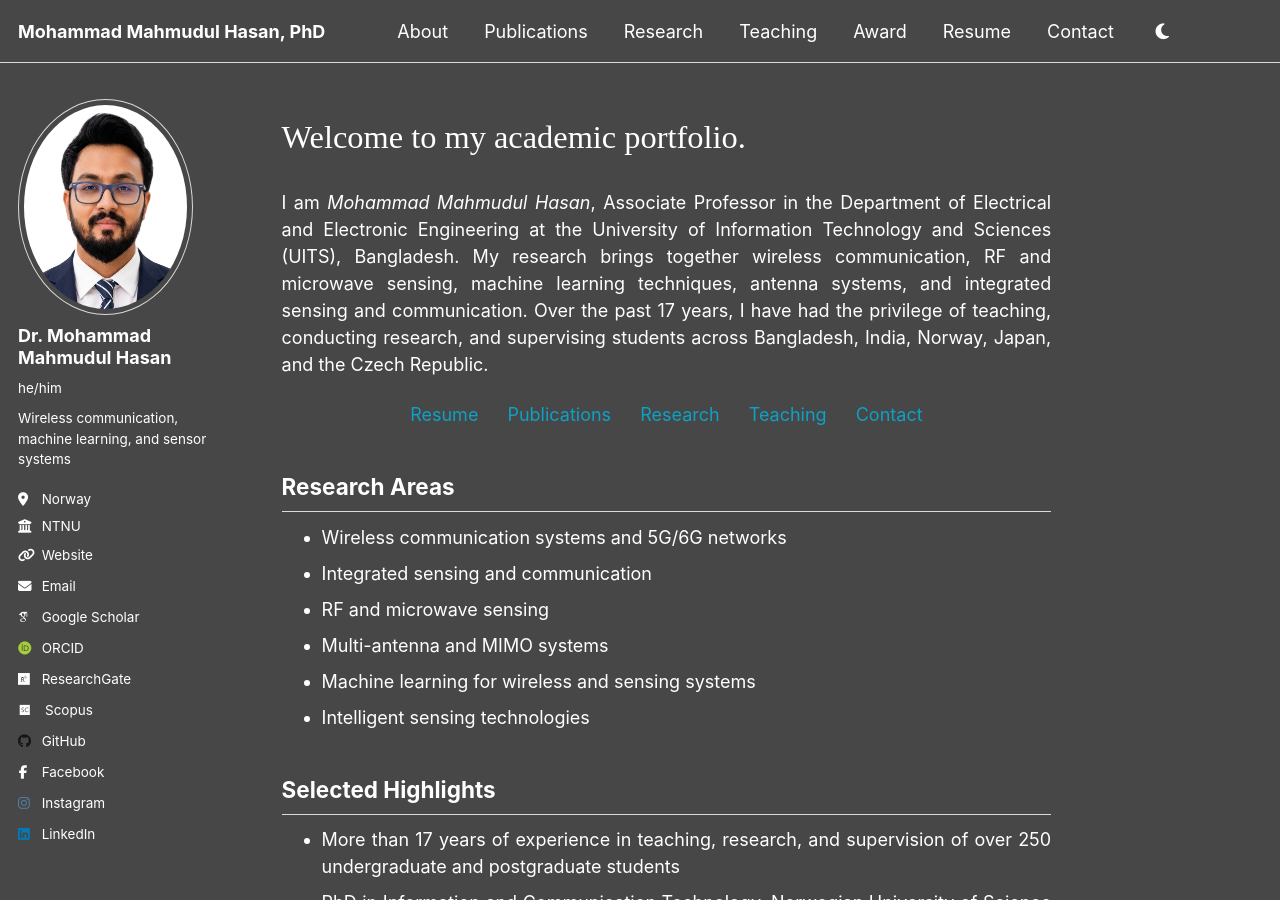
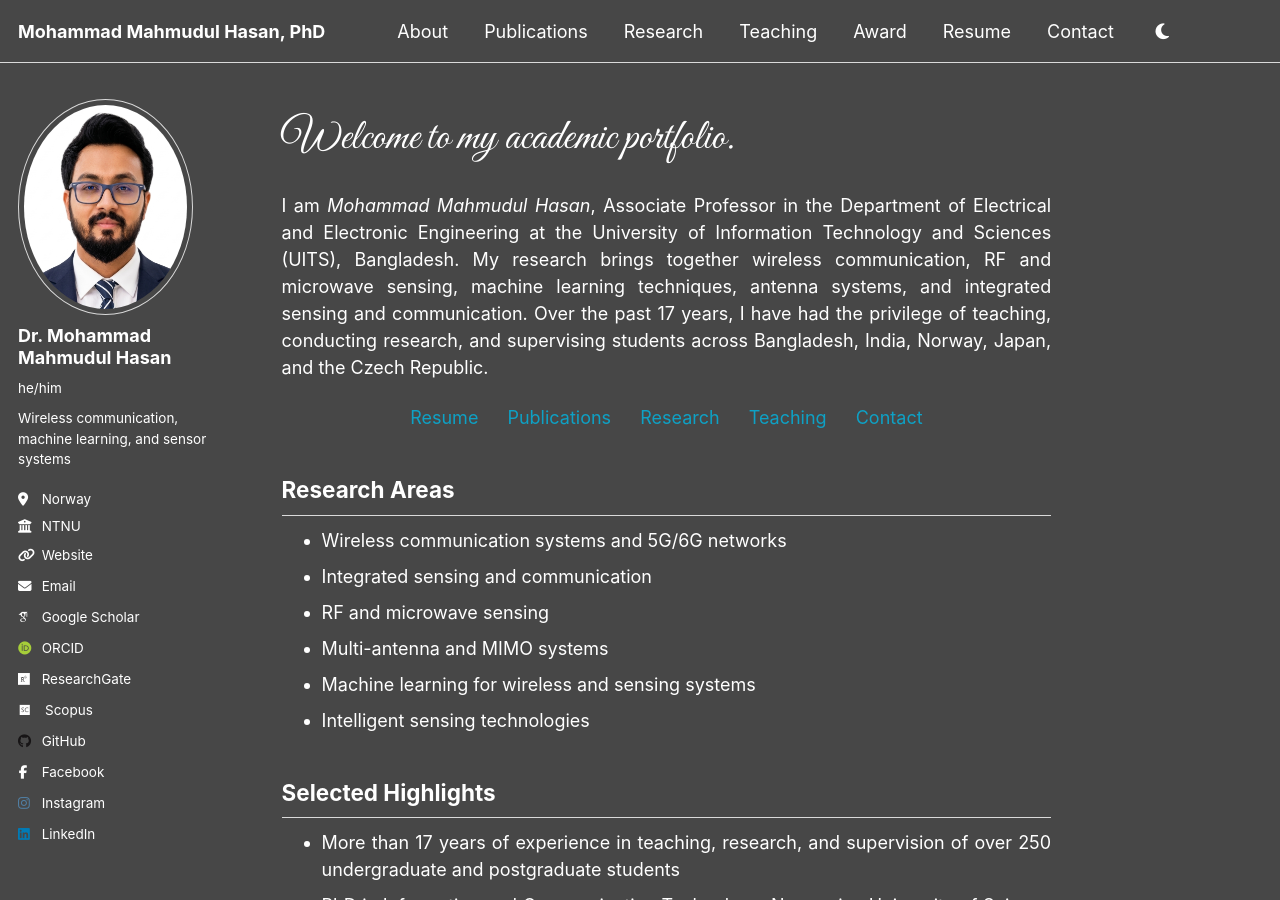
Before and after one commit to dearmahmud/dearmahmud.github.io, a Jekyll site: the page built from _pages/about.md, in a window 1280 px wide and 900 px high. Built offline with Jekyll 4.4.1, drawn with Linux system fonts in a browser that asks for light colours; some web fonts are replaced.

Commit message:
Update about.md

```diff
--- a/_pages/about.md
+++ b/_pages/about.md
@@ -7,10 +7,13 @@ redirect_from:
   - /about.html
 ---
 
+<link href="https://fonts.googleapis.com/css2?family=Great+Vibes&display=swap" rel="stylesheet">
+
 <p style="text-align: justify;">
-<span style="font-family: 'Brush Script MT', cursive; font-size: 1.8em;">
+<span style="font-family: 'Great Vibes', cursive; font-size: 2.4em; line-height: 1.2;">
 Welcome to my academic portfolio.
 </span>
+
 <br><br>
 
 I am <em>Mohammad Mahmudul Hasan</em>, Associate Professor in the Department of Electrical and Electronic Engineering at the University of Information Technology and Sciences (UITS), Bangladesh. My research brings together wireless communication, RF and microwave sensing, machine learning techniques, antenna systems, and integrated sensing and communication. Over the past 17 years, I have had the privilege of teaching, conducting research, and supervising students across Bangladesh, India, Norway, Japan, and the Czech Republic.
```
